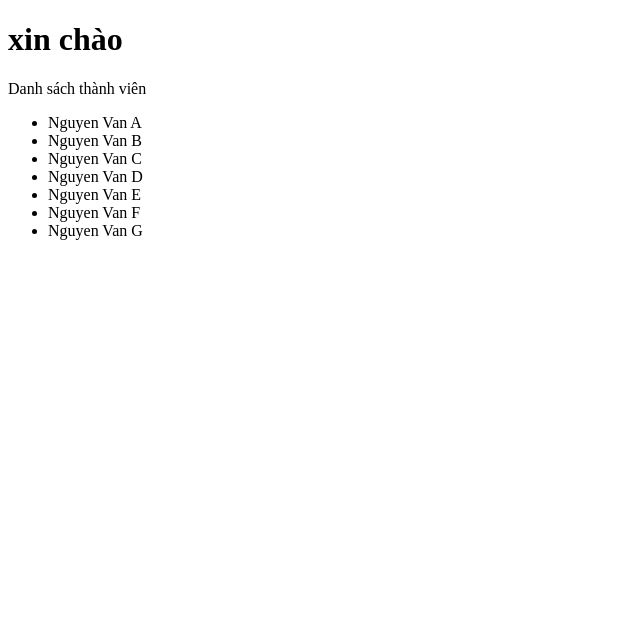
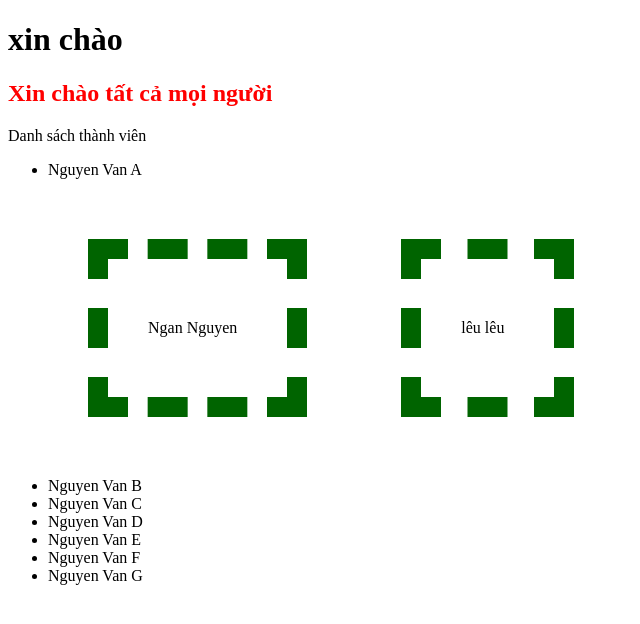
Before and after one commit to YDraGN/HTML_CSS, a plain HTML site: page index.html in a window 1280 px wide. Shown: the whole page, without its empty margins (0-640 px from the left). Drawn offline with Linux system fonts and the light colour scheme.

Commit message:
07.12.2024

```diff
--- a/index.html
+++ b/index.html
@@ -4,12 +4,19 @@
      <meta charset="UTF-8">
      <meta name="viewport" content="width=device-width, initial-scale=1.0">
      <title>Document</title>
+
+     <link rel="stylesheet" href=".\style.css">
+
+
 </head>
 <body>
      <h1>xin chào</h1>
+     <div class="header">
+          <h2 id="the2" class="heading"> Xin chào tất cả mọi người</h2>
+     </div>
      <p>Danh sách thành viên</p>
      <ul>
-          <li>Nguyen Van A</li>
+          <li>Nguyen Van A <br> <span> Ngan Nguyen</span> <span> lêu lêu</span></li>
           <li>Nguyen Van B</li>
           <li>Nguyen Van C</li>
           <li>Nguyen Van D</li>
--- /dev/null
+++ b/style.css
@@ -0,0 +1,23 @@
+#the2 {
+     color: red;
+}
+
+h2.heading {
+     color: mediumspringgreen;
+}
+
+.heading {
+     color: green;
+}
+
+span {
+     display: inline-block;
+     /* padding: 60px; */
+     border: 20px dashed darkgreen;
+     /* padding-top: 60px;
+     padding-bottom: 60px;
+     padding-left: 100px; */
+     padding: 60px 50px 60px 40px;
+
+     margin: 60px 50px 60px 40px;
+}
```
Also changed, not shown: Note 07.12.2024.txt.
